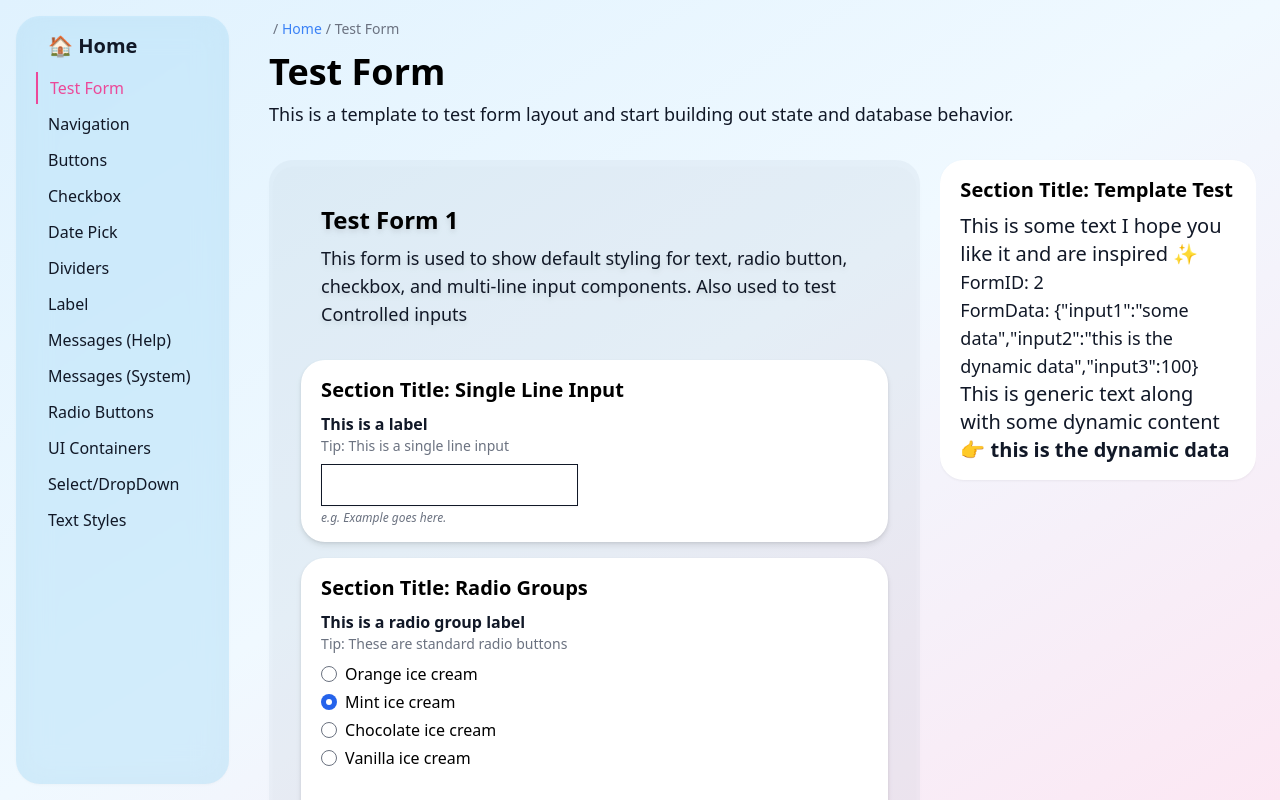
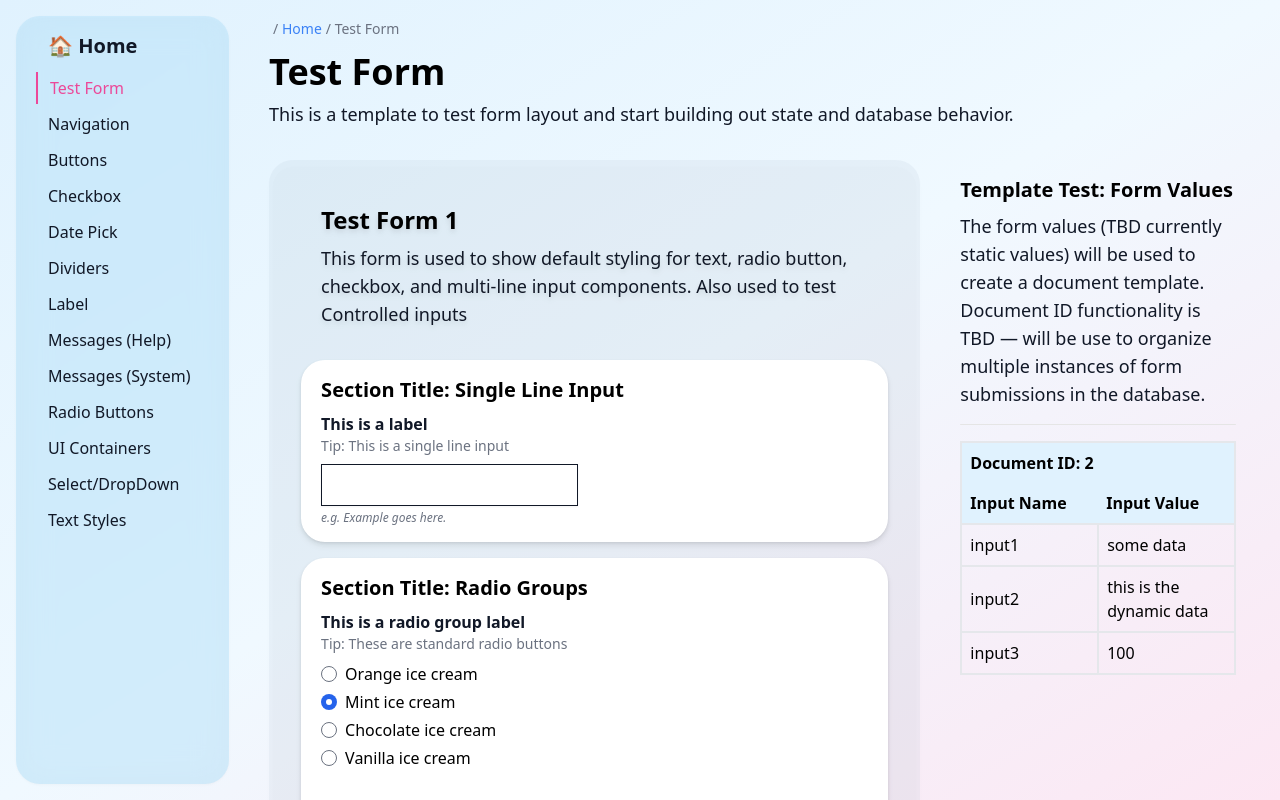
Before and after one commit to tayv/Project-Bubblegum, a Next.js app: page /forms/test-form in a window 1280 px wide. Built offline with nearby package versions, Linux system fonts and the light colour scheme.

Commit message:
Refactored template to use a table

```diff
--- a/components/products/producta/TemplateGeneric.tsx
+++ b/components/products/producta/TemplateGeneric.tsx
@@ -1,7 +1,8 @@
 import React, { FC, JSXElementConstructor } from 'react'
 import Paragraph from '@components/layout/Paragraph'
+import Divider from '@components/layout/Divider'
 
-export type formDataObj = {
+export type FormDataObj = {
   input1: string
   input2: string
   input3: number
@@ -9,10 +10,59 @@ export type formDataObj = {
 
 export type TemplateProps = {
   docID: Number
-  formData: formDataObj
+  formData: FormDataObj
   location: string
 }
 
+// Helper functions ----------------------------
+let renderTable = ({docID, formData}: Omit<TemplateProps, "location">) => {
+
+  return (
+    <table className="table-fixed w-full border border-2 p-2">
+      <thead className="text-left bg-sky-100">
+        <tr>
+          <th colSpan={2} className="p-2">Document ID: {docID}</th>
+        </tr>
+        <tr>
+          <th className="p-2">Input Name</th>
+          <th className="p-2">Input Value</th>
+        </tr>
+      </thead>
+    {
+     Object.entries(formData).map(([key, value], index) => {
+      return (
+
+            <tbody>
+              <tr className="border border-2 p-2">
+                <td className="border border-2 p-2">{key}</td>
+                <td className="border border-2 p-2">{value}</td>
+              </tr>
+            </tbody>
+      )
+     })
+    }
+    </table>
+  )
+
+}
+
+const renderTemplate = ({location, docID, formData}: TemplateProps) => {
+  switch (location) {
+    case "a":
+      return <Paragraph size="small" text="Here's boilerplate text plus some dynamic content based on the form values 👉 "> <strong>{ formData.input1 }</strong></Paragraph>
+
+    case "b":
+      return (formData.input1 === "some data") && <Paragraph size="large" text="This is boilerplate text. The following is dynamic content 👉 " > <strong>{ formData.input2 }</strong></Paragraph>
+
+    case "c":
+      return renderTable({docID, formData})
+
+    default:
+      return null
+  }
+}
+
+// Component Function Starts Here ----------------------------
 const TemplateGeneric: FC<TemplateProps> = (
   {
     docID,
@@ -22,29 +72,12 @@ const TemplateGeneric: FC<TemplateProps> = (
   }
 ) => {
 
-  const renderTemplate = ({location, formData}: Omit<TemplateProps, "docID">) => {
-    switch (location) {
-      case "a":
-        return <Paragraph size="small" text="This is generic text along with some dynamic content 👉 "> <strong>{ formData.input1 }</strong></Paragraph>
-
-      case "b":
-        return (formData.input1 === "some data") && <Paragraph size="large" text="This is generic text along with some dynamic content 👉 " > <strong>{ formData.input2 }</strong></Paragraph>
-
-      case "c":
-        return
-
-      default:
-        return null
-    }
-  }
-
 
   return (
     <>
-      <Paragraph size="large" text="This is some text I hope you like it and are inspired ✨" />
-      <Paragraph size="standard" text="FormID: ">{docID}</Paragraph>
-      <Paragraph size="standard" text="FormData: ">{JSON.stringify(formData)}</Paragraph>
-      { renderTemplate({location, formData}) }
+      <Paragraph size="standard" text="The form values (TBD currently static values) will be used to create a document template. Document ID functionality is TBD — will be use to organize multiple instances of form submissions in the database." />
+      <Divider padding="large"/>
+      { renderTemplate({docID, location, formData}) }
     </>
   )
 }
--- a/pages/forms/test-form.tsx
+++ b/pages/forms/test-form.tsx
@@ -395,9 +395,9 @@ const TestForm: FC = () => {
       { /*TEMPLATE SECTION START --------------------------------------------- */}
       <div className="overflow-visible my-4"> {/* div needed for sticky to work. Cannot use overflow: scroll/hidden/auto with sticky https://www.digitalocean.com/community/tutorials/css-position-sticky */}
         <div className="sticky top-0 overflow-y-auto">
-          <Section id="templateTest" style="standard">
-            <Heading text="Section Title: Template Test" size="h3" type="primary"/>
-            <TemplateGeneric location="b" docID={2} formData={ { input1: "some data", input2: "this is the dynamic data", input3: 100 } } />
+          <Section id="templateTest" style="blank">
+            <Heading text="Template Test: Form Values" size="h3" type="primary"/>
+            <TemplateGeneric location="c" docID={2} formData={ { input1: "some data", input2: "this is the dynamic data", input3: 100 } } />
           </Section>
         </div>
       </div>
```
